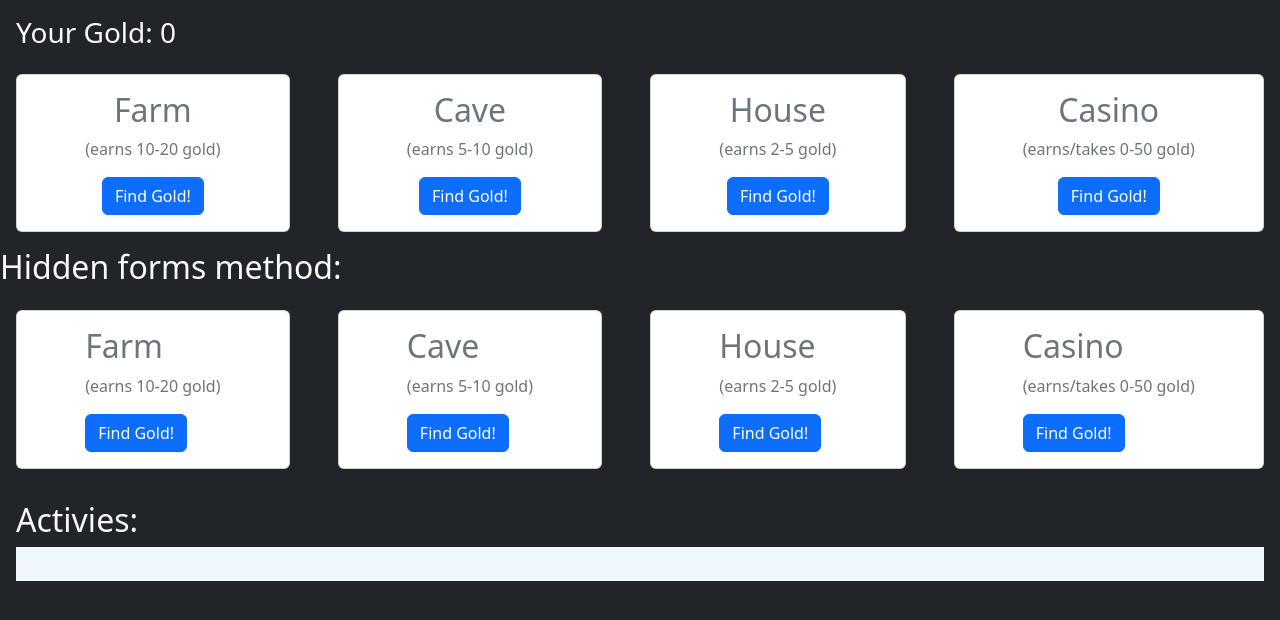
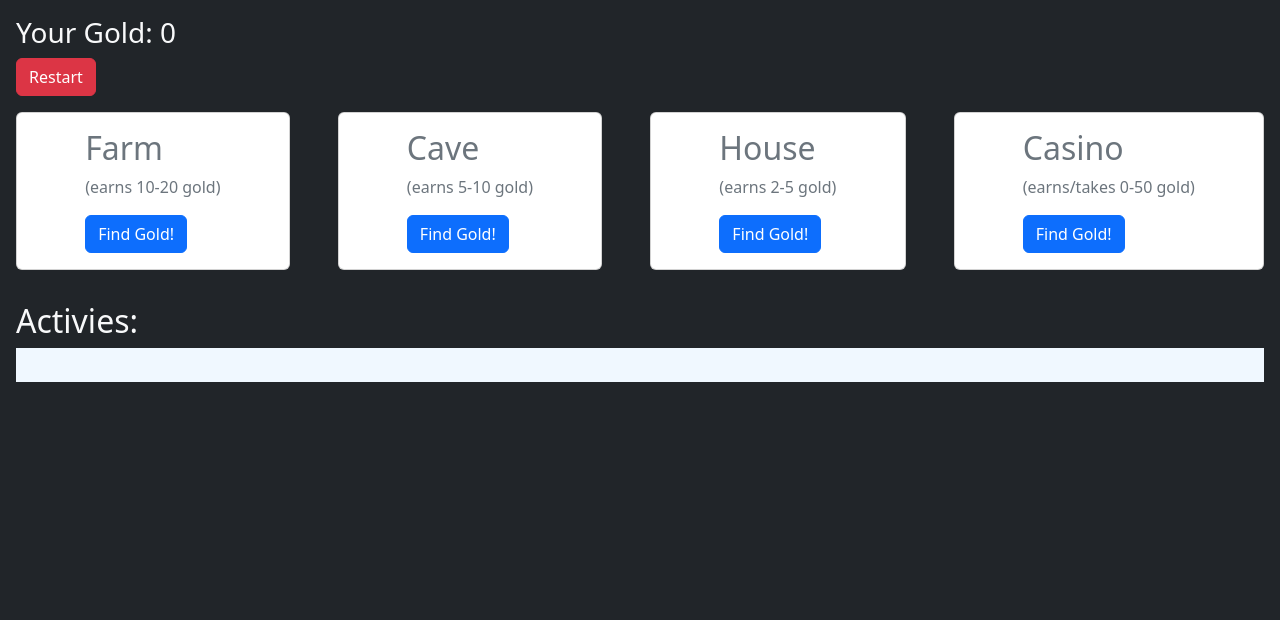
Before and after one commit to aaron-hsu86/Ninja-Gold, a Flask app: page / in a window 1280 px wide. Shown: the top 620 px of the page. Run offline with Flask 3, Linux system fonts and the light colour scheme.

Commit message:
commented out original method, kept hidden method

```diff
--- a/server.py
+++ b/server.py
@@ -36,34 +36,37 @@ def process_money():
             session['activity_log'] += [f'<p style="color:red">You win some, you lose some. Today, you broke even at the casino.</p>']
 
     # original method, but wrote hidden method above afterwards. Kept this for educational purposes
-    if 'farm' in request.form:
-        gold = random.randint(10,20)
-        session['gold'] += gold
-        session['activity_log'] += [f'<p style="color:green">Earned {gold} gold from farm!</p>']
-    elif 'cave' in request.form:
-        gold = random.randint(5,10)
-        session['gold'] += gold
-        session['activity_log'] += [f'<p style="color:green">Earned {gold} gold from cave!</p>']
-    elif 'house' in request.form:
-        gold = random.randint(2,5)
-        session['activity_log'] += [f'<p style="color:green">Earned {gold} gold from house!</p>']
-        session['gold'] += gold
-    elif 'casino' in request.form:
-        gamble = random.randint(-50,50)
-        session['gold'] += gamble
-        if gamble > 0:
-            session['activity_log'] += [f'<p style="color:green">Earned {gamble} gold from the casino!</p>']
-        elif gamble < 0:
-            session['activity_log'] += [f'<p style="color:red">Lost {gamble} gold from the casino!</p>']
-        else:
-            session['activity_log'] += [f'<p style="color:red">You win some, you lose some. Today, you broke even at the casino.</p>']
+    # if 'farm' in request.form:
+    #     gold = random.randint(10,20)
+    #     session['gold'] += gold
+    #     session['activity_log'] += [f'<p style="color:green">Earned {gold} gold from farm!</p>']
+    # elif 'cave' in request.form:
+    #     gold = random.randint(5,10)
+    #     session['gold'] += gold
+    #     session['activity_log'] += [f'<p style="color:green">Earned {gold} gold from cave!</p>']
+    # elif 'house' in request.form:
+    #     gold = random.randint(2,5)
+    #     session['activity_log'] += [f'<p style="color:green">Earned {gold} gold from house!</p>']
+    #     session['gold'] += gold
+    # elif 'casino' in request.form:
+    #     gamble = random.randint(-50,50)
+    #     session['gold'] += gamble
+    #     if gamble > 0:
+    #         session['activity_log'] += [f'<p style="color:green">Earned {gamble} gold from the casino!</p>']
+    #     elif gamble < 0:
+    #         session['activity_log'] += [f'<p style="color:red">Lost {gamble} gold from the casino!</p>']
+    #     else:
+    #         session['activity_log'] += [f'<p style="color:red">You win some, you lose some. Today, you broke even at the casino.</p>']
 
     session['activity'] = " ".join(session['activity_log'])
 
     return redirect('/')
 
 
-
+@app.route('/restart')
+def restart_session():
+    session.clear()
+    return redirect('/')
 
 
 
--- a/templates/index.html
+++ b/templates/index.html
@@ -19,8 +19,9 @@
 
     <div class="your_gold mt-3 ms-3">
         <h3>Your Gold: {{session['gold']}}</h3>
+        <a href="/restart"><button class="btn btn-danger">Restart</button></a>
     </div>
-
+{#}
     <div class="action-items">
         <form action="/process_money" method="post" class="d-flex justify-content-center gap-5 p-3">
             <div class="farm-action d-flex flex-column flex-fill align-items-center card text-secondary p-3">
@@ -46,7 +47,7 @@
         </form>
     </div>
 
-    <h2>Hidden forms method:</h2>
+    <h2>Hidden forms method:</h2>#}
     <div class="action-items d-flex justify-content-center gap-5 p-3">
         <div class="farm-action d-flex flex-column flex-fill align-items-center card text-secondary p-3">
             <form action="/process_money" method="post">
@@ -82,6 +83,7 @@
         </div>
     </div>
 
+
     <div class="activity-log p-3">
         <h2>Activies:</h2>
         <div id="fake_textarea" contenteditable>{{session['activity']|safe}}</div>
@@ -96,7 +98,6 @@
 
 
 
-
     <script src="https://cdn.jsdelivr.net/npm/bootstrap@5.2.3/dist/js/bootstrap.bundle.min.js" integrity="sha384-kenU1KFdBIe4zVF0s0G1M5b4hcpxyD9F7jL+jjXkk+Q2h455rYXK/7HAuoJl+0I4" crossorigin="anonymous"></script>
 </body>
 </html>
```
